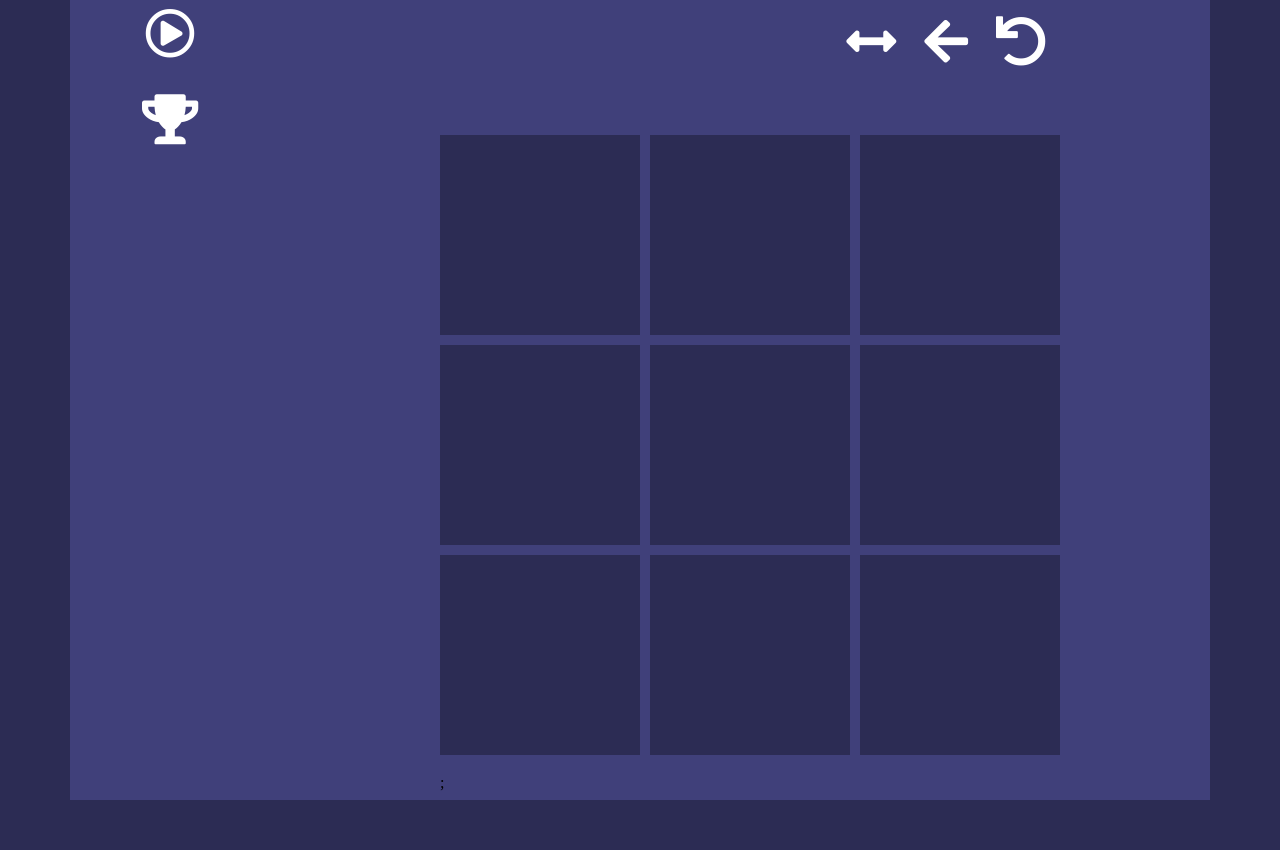
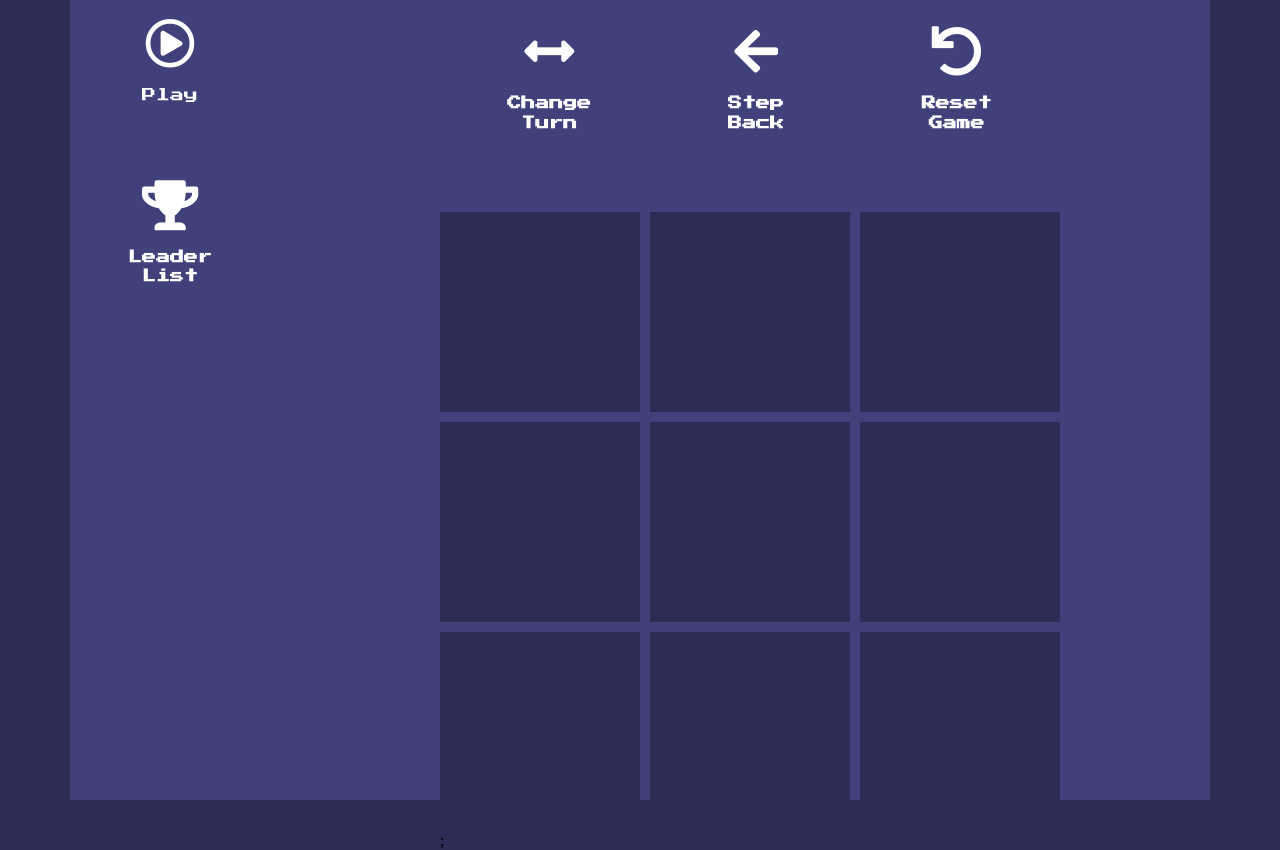
Before and after one commit to fayzzzm/game.js, a React app: page /#/ in a window 1280 px wide. Before the commit the page ends 800 px from the top, so only its background shows below. Built offline with nearby package versions, Linux system fonts and the light colour scheme.

Commit message:
Fixed styles

```diff
--- a/package.json
+++ b/package.json
@@ -23,6 +23,7 @@
         "@babel/preset-env": "^7.10.3",
         "@babel/preset-react": "^7.10.1",
         "@babel/preset-typescript": "^7.10.1",
+        "@types/classnames": "^2.2.10",
         "@types/node": "^14.0.13",
         "@types/react": "^16.9.41",
         "@types/react-dom": "^16.9.8",
@@ -53,6 +54,7 @@
         "webpack-dev-server": "^3.11.0"
     },
     "dependencies": {
+        "classnames": "^2.2.6",
         "mobx": "^5.15.4",
         "mobx-react": "^6.2.2",
         "react": "^16.13.1",
--- a/src/components/Button/index.tsx
+++ b/src/components/Button/index.tsx
@@ -1,17 +1,29 @@
 /* eslint-disable react/prop-types */
 import * as React from 'react';
+import classNames from 'classnames';
 import './styles.scss';
 
+interface IOptions {
+    handlerClick: (...params: any) => void;
+    value: string;
+    iconName: string;
+}
+
 interface IButtonProps {
-    options: Record<string, any>;
+    options: IOptions;
     children?: React.ReactNode;
 }
 
 export const Button: React.FC<IButtonProps> = (props) => {
     const { options } = props;
+    const { value, handlerClick, iconName } = options;
+    const classnames = classNames(iconName, 'game-buttons__icon');
+
     return (
-        <div className="button" onClick={options.handlerClick}>
-            {props.children}
+        <div className="button" onClick={handlerClick}>
+            <i className={classnames}>
+                <div className="game-buttons__title">{value}</div>
+            </i>
         </div>
     );
 };
--- a/src/components/Header/index.tsx
+++ b/src/components/Header/index.tsx
@@ -8,10 +8,14 @@ export const Header: React.FC = () => {
     return (
         <header>
             <Link className="link" to="/">
-                <i className="far fa-play-circle game-icon"></i>
+                <i className="far fa-play-circle game-buttons__icon">
+                    <div className="game-buttons__title">Play</div>
+                </i>
             </Link>
             <Link className="link" to="/leaders">
-                <i className="fas fa-trophy game-icon"></i>
+                <i className="fas fa-trophy game-buttons__icon">
+                    <div className="game-buttons__title">Leader list</div>
+                </i>
             </Link>
         </header>
     );
--- a/src/scenes/App/AppView.tsx
+++ b/src/scenes/App/AppView.tsx
@@ -31,24 +31,24 @@ export const AppView: React.FC<IApp> = (props) => {
                 <Button
                     options={{
                         handlerClick: resetGame,
+                        value: 'reset game',
+                        iconName: 'fas fa-undo',
                     }}
-                >
-                    <i className="fas fa-undo game-icon"></i>
-                </Button>
+                />
                 <Button
                     options={{
                         handlerClick: stepBack,
+                        value: 'step back',
+                        iconName: 'fas fa-arrow-left',
                     }}
-                >
-                    <i className="fas fa-arrow-left game-icon"></i>
-                </Button>
+                />
                 <Button
                     options={{
                         handlerClick: changeTurn,
+                        value: 'change turn',
+                        iconName: 'fas fa-arrows-alt-h',
                     }}
-                >
-                    <i className="fas fa-arrows-alt-h game-icon"></i>
-                </Button>
+                />
             </div>
             <h1>
                 {props.winner ? `Winner is ${props.turn ? 'Y' : 'X'}` : null}
--- a/src/styles.scss
+++ b/src/styles.scss
@@ -16,7 +16,21 @@ body {
     background: #40407a;
 }
 
-.game-icon {
-    font-size: 50px;
-    color: #fff;
+.game-buttons {
+    text-align: center;
+
+    &__icon {
+        font-size: 50px;
+        margin: 10px;
+        color: #fff;
+    }
+
+    &__title {
+        font-family: 'Press Start 2P', cursive;
+        font-size: 14px;
+        padding: 8px 14px;
+        margin: 10px;
+        text-transform: capitalize;
+        line-height: 1.4em;
+    }
 }
--- a/webpack.config.ts
+++ b/webpack.config.ts
@@ -10,7 +10,7 @@ const nodeModulesPath = path.resolve('./node_modules');
 module.exports = {
     entry: './src/index.tsx',
     output: {
-        filename: '[hash:7].js',
+        filename: '[hash].js',
         path: path.resolve(__dirname, 'dist'),
     },
     mode: 'development',
```
Also changed, not shown: 1 other file (tests, documents, lock files or other folders).
